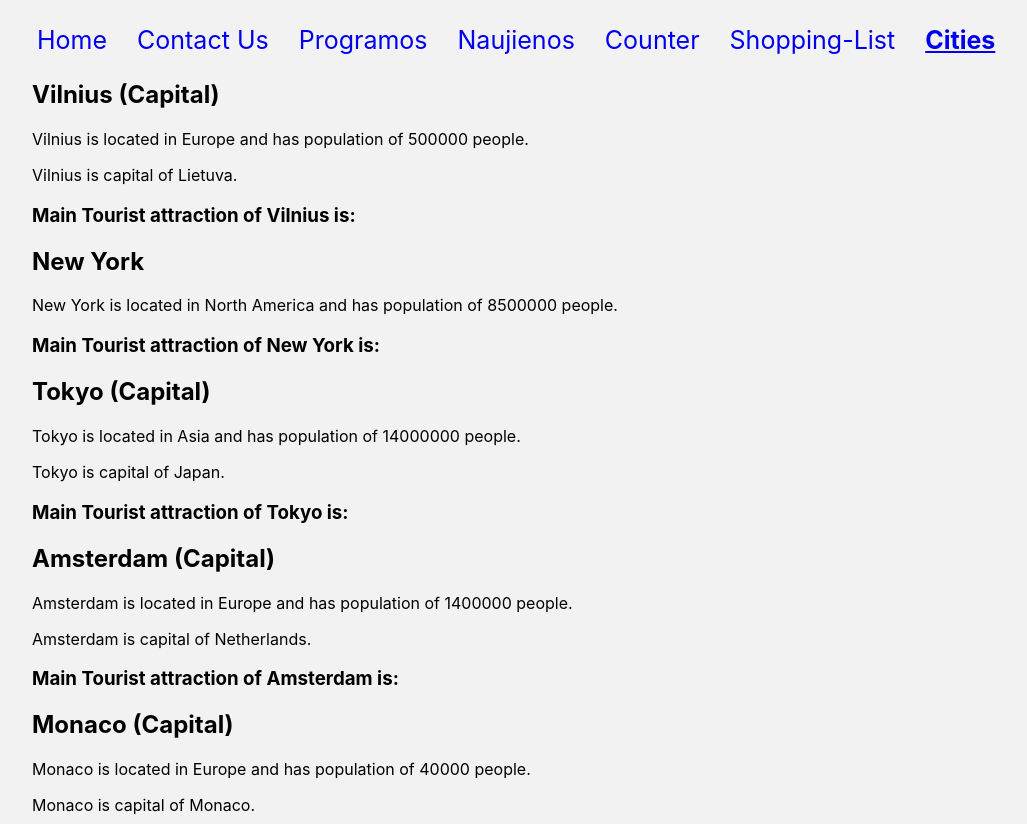
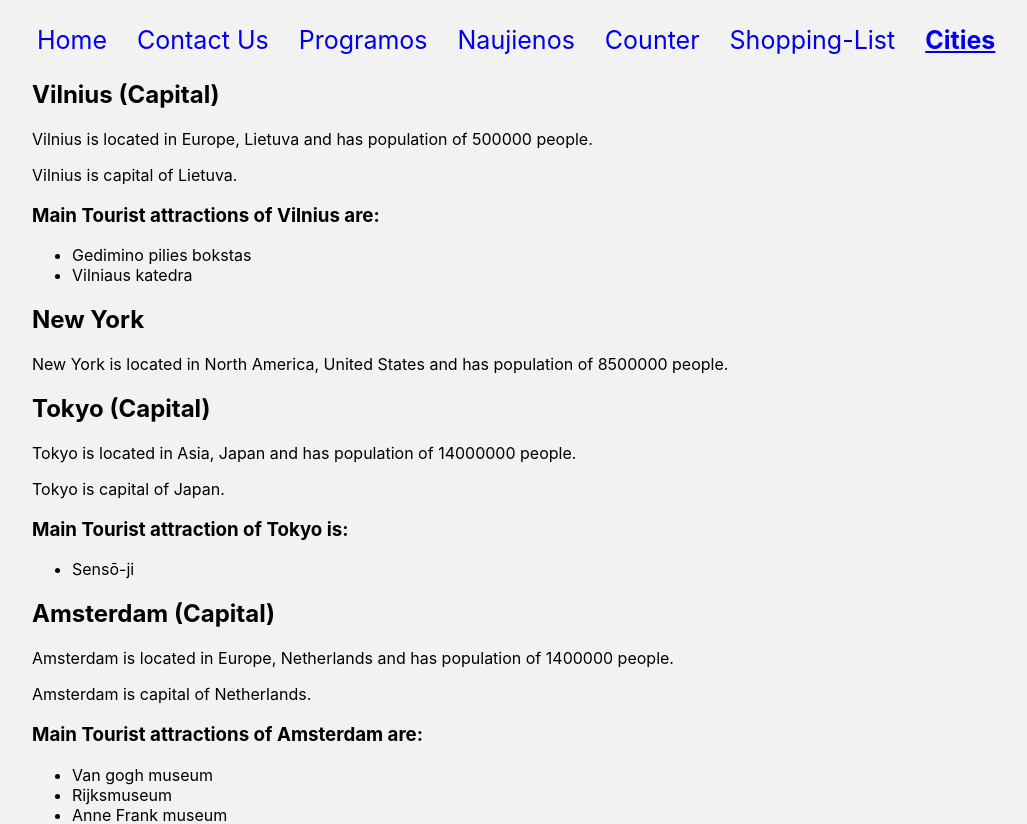
Before and after one commit to Adomelism/First-React-Project, a React (Create React App) app: page /CitiesPage in a window 1280 px wide. Shown: the top 824 px of the page, without its empty margins (3-1030 px from the left). Built offline with nearby package versions, Linux system fonts and the light colour scheme.

Commit message:
done up to 5th task

```diff
--- a/src/Components/CitiesComponents/CityItem.js
+++ b/src/Components/CitiesComponents/CityItem.js
@@ -1,5 +1,5 @@
 
-const CityItem = ({city}) => {
+const CityItem = ({city, index}) => {
     let {name, population, location, touristAttractions, isCapital} = city;
     let title = name;
     let capitalText = '';
@@ -15,9 +15,9 @@ const CityItem = ({city}) => {
 console.log(touristAttractions.length)
 
     if (touristAttractions.length == 1) {
-      touristAttractionText = 'Main Tourist attraction of ' + {name} + ' is:'
+      touristAttractionText = 'Main Tourist attraction of ' + name + ' is:'
     } else if (touristAttractions.length > 1) {
-      touristAttractionText = 'Main Tourist attractions of ' + {name} + ' are:'
+      touristAttractionText = 'Main Tourist attractions of ' + name + ' are:'
     } else {
       touristAttractionText = '';
     }
@@ -26,10 +26,15 @@ console.log(touristAttractions.length)
   return (
 <div>
     <h2 className={capitalClass}>{title}</h2>
-    <p>{name} is located in {location.continent} and has population of {population} people.</p>
+    <p>{name} is located in {location.continent}, {location.country} and has population of {population} people.</p>
     <span>{capitalText}</span>
-    <h3>Main Tourist attraction of {name} is:</h3>
-
+    <h3>{touristAttractionText}</h3>
+    <ul>
+      {touristAttractions.map((attraction) => {
+        console.log(attraction)
+        return <li key={index}>{attraction}</li>
+      })}
+    </ul>
 </div>
   )
 }
```
